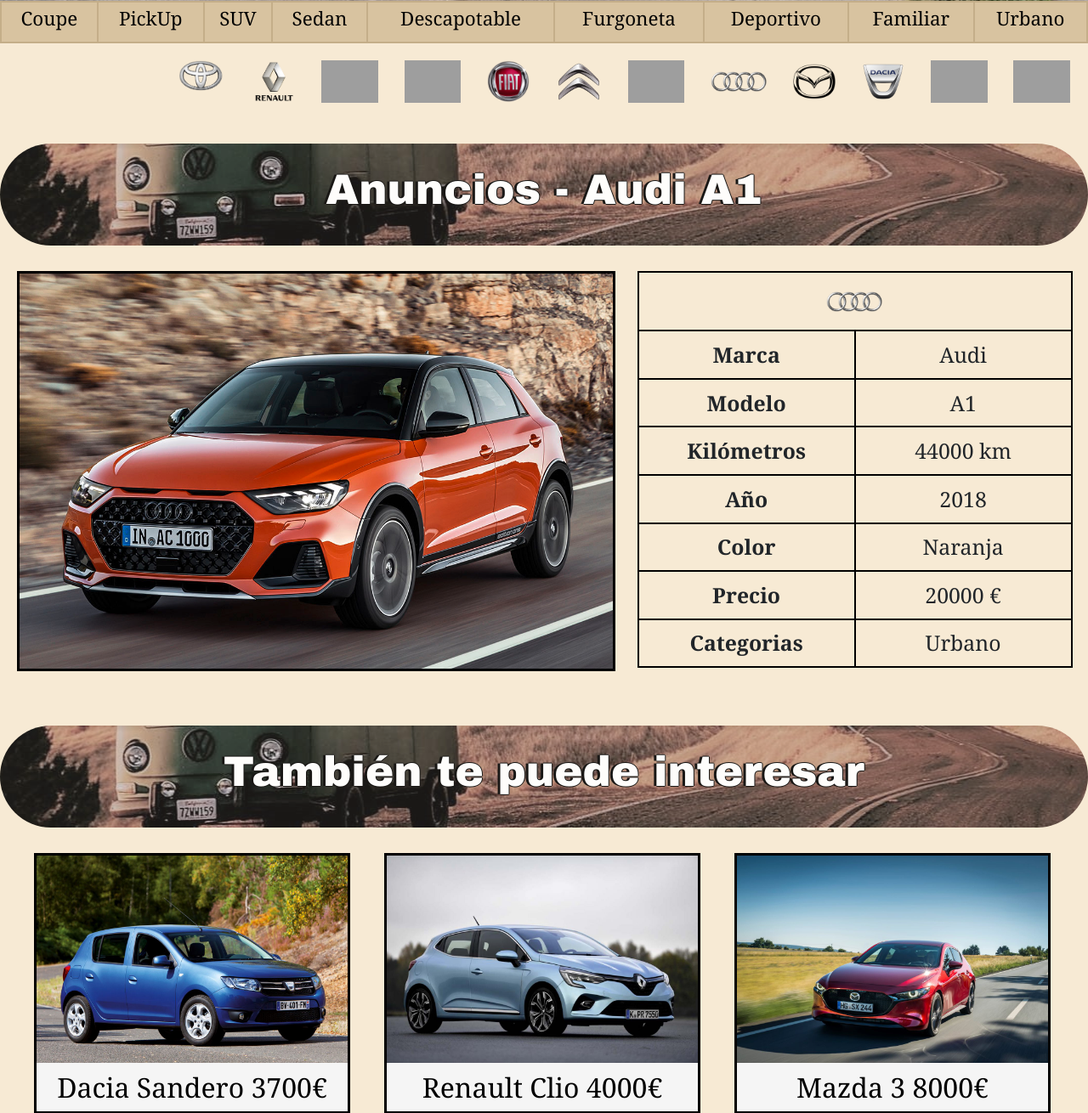
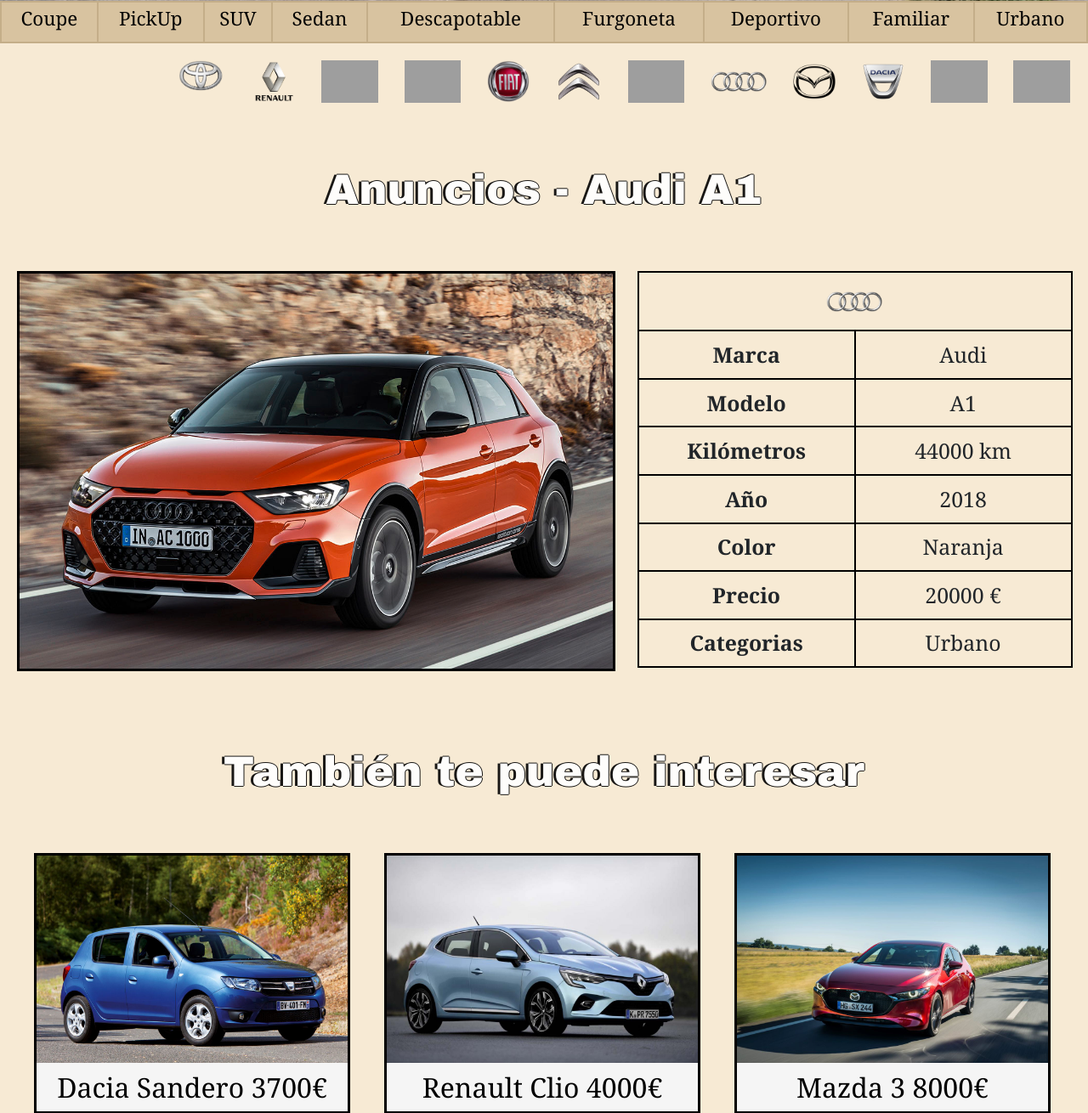
Before and after one commit to rubenclaveras/OutletCar, a Django app: page /anuncios/audiA1 in a window 1280 px wide. Shown: the part 349-1659 px from the top of the page at 85% size. Run offline with Django 3.2, Linux system fonts and the light colour scheme; data comes from the database, SQL or seed files in the repository; some libraries are stand-ins or nearby versions; grey boxes are pictures that could not be loaded.

Commit message:
sinBackground

```diff
--- a/static/styles/estilos.css
+++ b/static/styles/estilos.css
@@ -185,7 +185,6 @@ a {
     font-weight: bold;
     color: #fff;
     text-shadow: -3px 0 #000, 0 1px #000, 1px 0 #000, 0 -1px #000;
-    background: url(../fotos/banner/banner32.jpeg) 30% 0;
     filter: opacity(0.9);
     text-align: center;
     padding-bottom: 25px;
```
